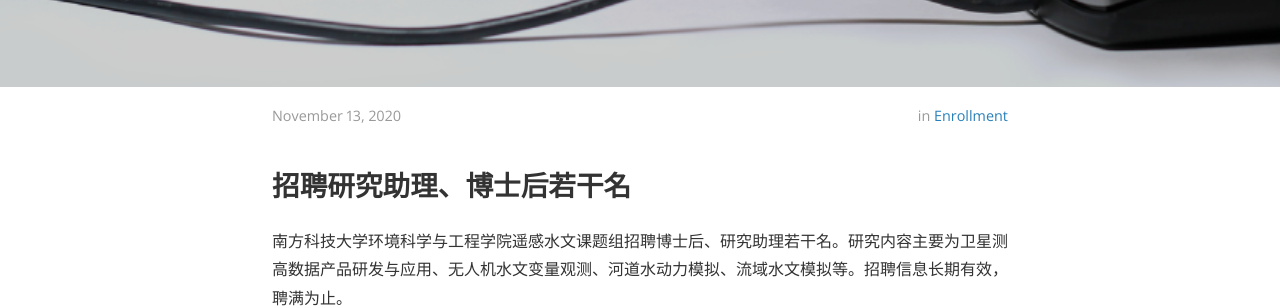
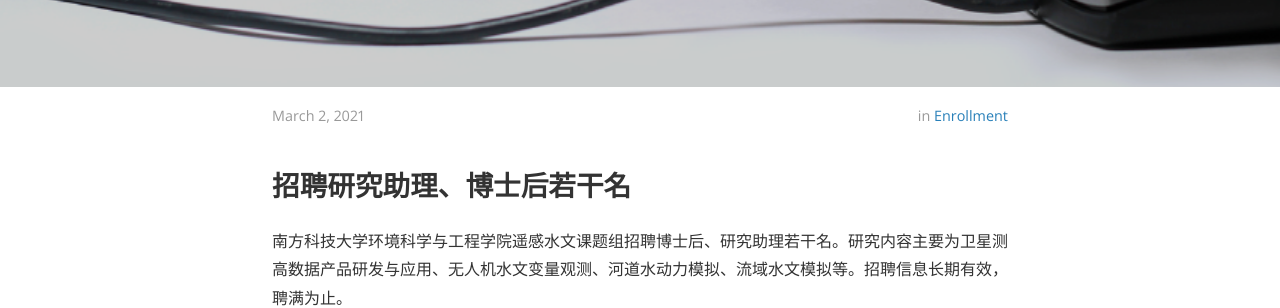
Before and after one commit to 12530/rshydro, a Jekyll site: the page built from _posts/2021-03-02-Open positions of RA, Postdoc.markdown, in a window 1280 px wide and 900 px high. Shown: the part 418-726 px from the top of the window. Built offline with Jekyll 4.4.1, drawn with Linux system fonts in a browser that asks for light colours; nearby versions of some CDN libraries.

Commit message:
Update 2021-03-02-Open positions of RA, Postdoc.markdown

```diff
--- a/_posts/2021-03-02-Open positions of RA, Postdoc.markdown
+++ b/_posts/2021-03-02-Open positions of RA, Postdoc.markdown
@@ -1,7 +1,7 @@
 ---
 layout: post
 title:  "招聘研究助理、博士后若干名"
-date:   2020-11-13
+date:   2021-03-02
 author: ljia
 categories: Enrollment
 tags:	Enrollment
```
